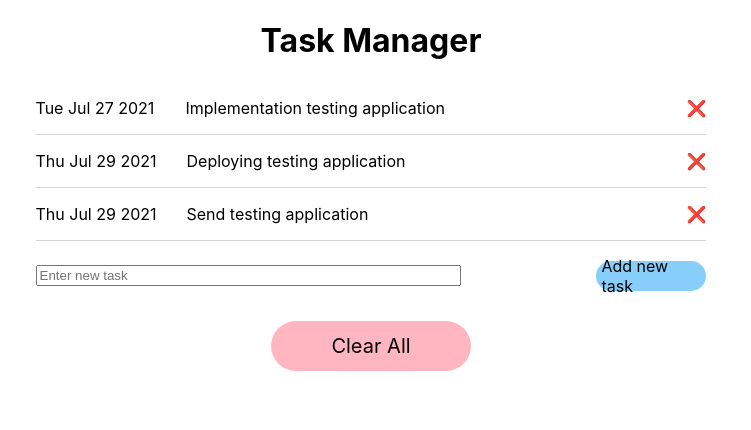
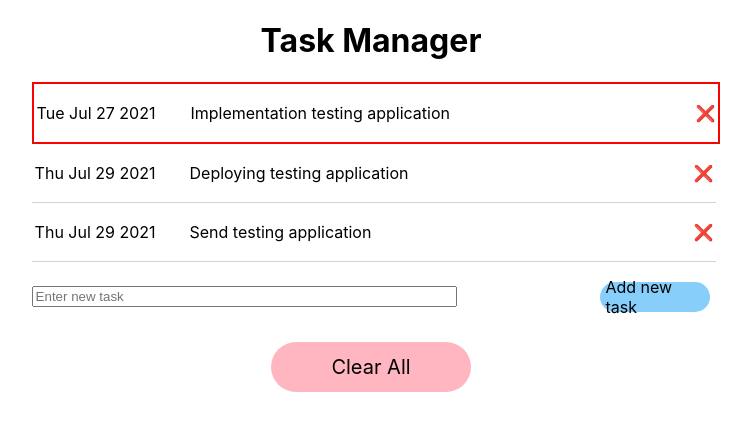
Before and after one commit to Katala121/Task-Manager, a React (Create React App) app: page /events in a window 1280 px wide. Shown: the top 430 px of the page, without its empty margins (269-1020 px from the left). Built offline with nearby package versions, Linux system fonts and the light colour scheme.

Commit message:
feat: implement indicating expired of task

```diff
--- a/src/core/redux/reducer.ts
+++ b/src/core/redux/reducer.ts
@@ -1,8 +1,10 @@
 import { ActionsTypes } from '../utils/constants';
 import { typeState, ActionsType } from '../models/types';
 import { initialState } from '../../core/utils/initialState';
+import { isExpiredTask } from '../../core/utils/isExpiredTask';
 
 function taskReducer(state: typeState = initialState, action: ActionsType): typeState {
+    state = isExpiredTask(state);
     switch (action.type) {
         case ActionsTypes.ADD_TASK:
             return [
--- a/src/core/redux/store.ts
+++ b/src/core/redux/store.ts
@@ -1,7 +1,7 @@
 import { createStore, combineReducers, applyMiddleware, compose } from 'redux';
 import thunk from 'redux-thunk';
 import taskReducer from './reducer';
-import { Store, typeState } from '../models/types';
+import { Store } from '../models/types';
 
 const reducers = combineReducers<Store>({ taskReducer })
 
--- /dev/null
+++ b/src/core/utils/isExpiredTask.ts
@@ -0,0 +1,11 @@
+import { typeState } from '../models/types';
+
+export const isExpiredTask = (state: typeState): typeState => {
+    return state.map(task => {
+        if (task.date >= new Date()) return task;
+        else {
+            task.expired = true;
+            return task;
+        }
+    });
+};
--- a/src/elements/task/index.tsx
+++ b/src/elements/task/index.tsx
@@ -5,7 +5,7 @@ import './style.css';
 import { Task } from '../../core/models/task';
 import { cutText } from '../../core/utils/cutText';
 
-const TaskItem: React.FC<Task> = ({ date, text, id }: Task) => {
+const TaskItem: React.FC<Task> = ({ date, text, id, expired }: Task) => {
 
     const dispatch = useDispatch();
 
@@ -14,6 +14,15 @@ const TaskItem: React.FC<Task> = ({ date, text, id }: Task) => {
         dispatch(deleteTask({ id: String(id) }));
     }
 
+    if (expired) {
+        return (
+            <div className="task-item expired" data-id={id}>
+                <span>{date.toDateString()}</span>
+                <p>{cutText(text)}</p>
+                <span className="delete-task" onClick={deleteTaskItem}>❌</span>
+            </div>
+        );
+    } else {
         return (
             <div className="task-item" data-id={id}>
                 <span>{date.toDateString()}</span>
@@ -21,6 +30,7 @@ const TaskItem: React.FC<Task> = ({ date, text, id }: Task) => {
                 <span className="delete-task" onClick={deleteTaskItem}>❌</span>
             </div>
         );
+    }
 };
 
 
--- a/src/elements/task/style.css
+++ b/src/elements/task/style.css
@@ -5,6 +5,7 @@
     align-items: center;
     width: 100%;
     border-bottom: 1px solid lightgrey;
+    padding: 3px;
 }
 
 .delete-task:hover {
@@ -15,3 +16,7 @@ p {
     width: 500px;
     margin-left: 30px;
 }
+
+.expired {
+    border: 2px solid red;
+}
--- a/src/elements/taskList/index.tsx
+++ b/src/elements/taskList/index.tsx
@@ -3,23 +3,25 @@ import  TaskItem  from '../../elements/task'
 import NewTask from '../newTask/index';
 import ButtonClearAll from '../buttonClearAll/index';
 import { Store, typeState } from '../../core/models/types';
+import { Task } from '../../core/models/task';
 import { connect } from 'react-redux';
 
 const mapStateToProps = (state: Store) => ({
     tasks: state.taskReducer,
 })
 
-const TaskItemList: React.FC<any> = ({ tasks }: any): any => {
+const TaskItemList: React.FC<any> = ( { tasks }: any) => {
     console.log(tasks)
 
     return (
         <div className="tasks-container">
             {
-                tasks.map((item:any) => (<TaskItem
+                tasks.map((item:Task) => (<TaskItem
                     id={item.id}
                     date={item.date}
                     text={item.text}
                     expired={item.expired}
+                    key={item.id}
                     />)
                     )
             }
```
Lines whose indentation alone changed are shown as unchanged.
